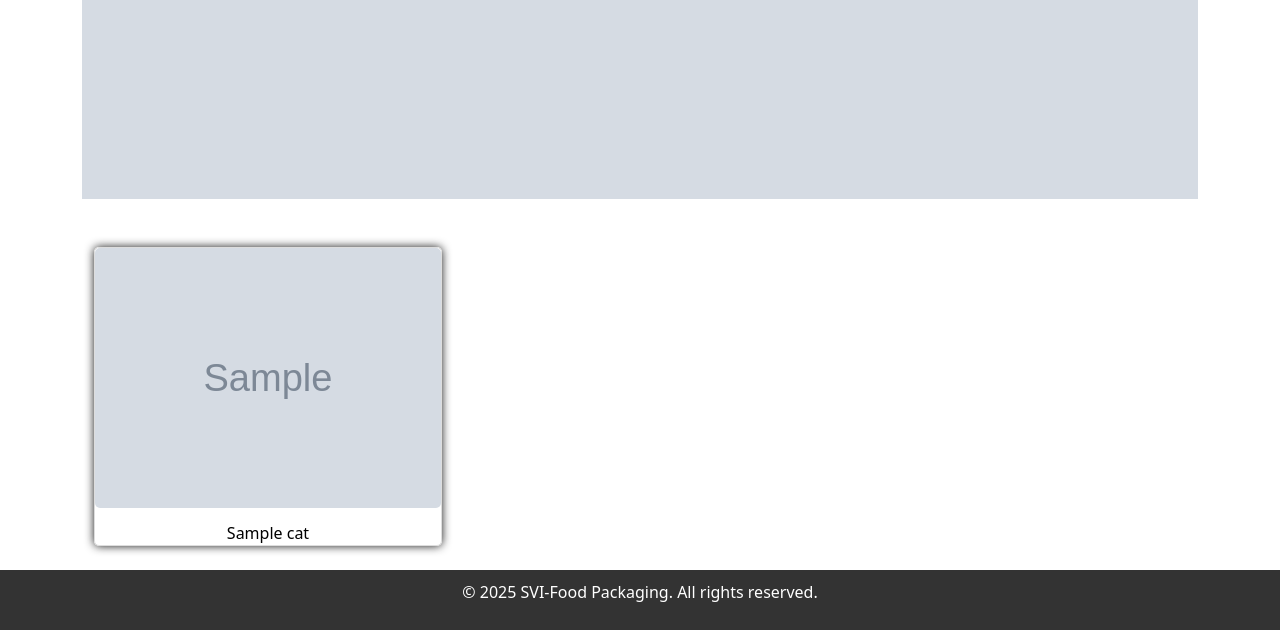
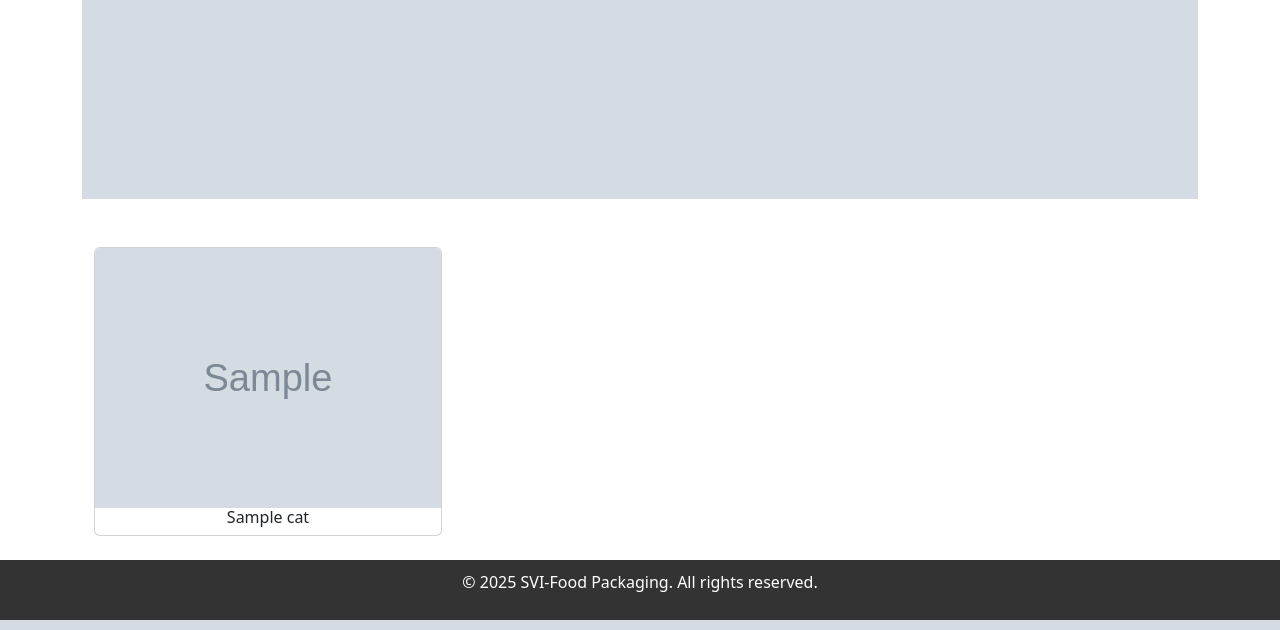
Before and after one commit to Sothearith-droid/SVI-Catalogue, a Flask app: template templates/all_categories.html in a window 1280 px wide. Shown: the part 709-1339 px from the top of the page. Run offline with Flask 3, Linux system fonts and the light colour scheme; the template is opened without the code that fills it: most values are stand-ins (such as "Sample title", 1, 10 or a date in 2020); grey boxes marked "Sample" are stand-in pictures; parts of the project's set-up code (start-up, migrations or seed data) failed here and were passed over.

Commit message:
updated grid system

```diff
--- a/templates/all_categories.html
+++ b/templates/all_categories.html
@@ -31,10 +31,10 @@
   <div class="row g-4">
     {% for cat in all_categories %}
     <div class="col-6 col-sm-6 col-md-4">
-      <div class="product-card h-100">
-        <a href="{{ url_for('show_category', category_name=cat['Category Name']) }}">
-          <img src="{{ cat['Category Icon'] }}" class="img-fluid mb-3" alt="{{ cat['Category Name'] }}">
-          <h5 class="card-title">{{ cat["Category Name"] }}</h5>
+      <div class="card h-100">
+        <a href="{{ url_for('show_category', category_name=cat['Category Name']) }}" class="text-decoration-none text-dark">
+          <img src="{{ cat['Category Icon'] }}" class="card-img-top img-fluid w-100" alt="{{ cat['Category Name'] }}">
+            <h5 class="card-title text-center">{{ cat["Category Name"] }}</h5>
         </a>
       </div>
     </div>
--- a/templates/one_category.html
+++ b/templates/one_category.html
@@ -11,9 +11,9 @@
         {% for product in products %}
         <div class="col-6 col-sm-6 col-md-4">
             <div class="product-card h-100">
-                <a href="{{ url_for('show_product', category_name=category, product_id=product['ProductID']) }}">
-                    <img src="{{ product['Image 1'] }}" class="img-fluid mb-3" alt="{{ product['Product Name'] }}">
-                    <h5 class="card-title">{{ product["Product Name"] }}</h5>
+                <a href="{{ url_for('show_product', category_name=category, product_id=product['ProductID']) }}" class="text-decoration-none text-dark>
+                    <img src="{{ product['Image 1'] }}" class="card-img-top img-fluid w-100" alt="{{ product['Product Name'] }}">
+                    <h5 class="card-title text-center">{{ product["Product Name"] }}</h5>
                 </a>
             </div>
         </div>
```
